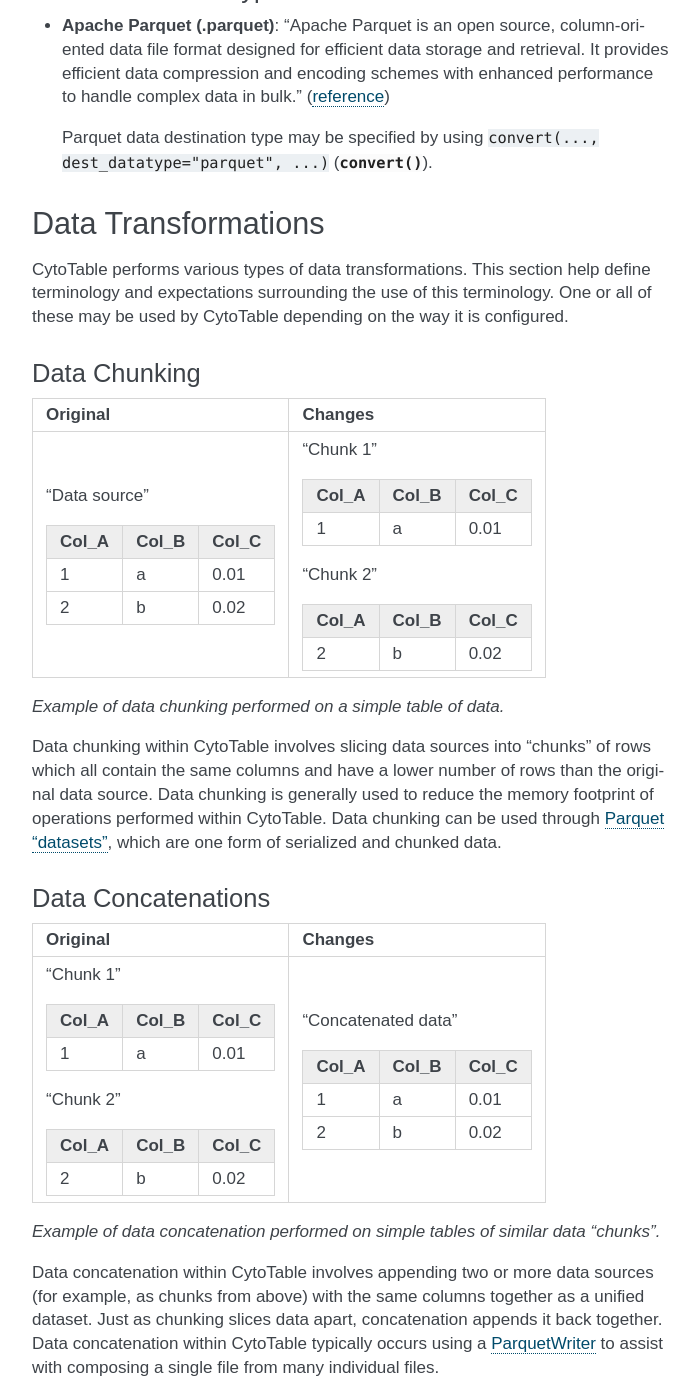
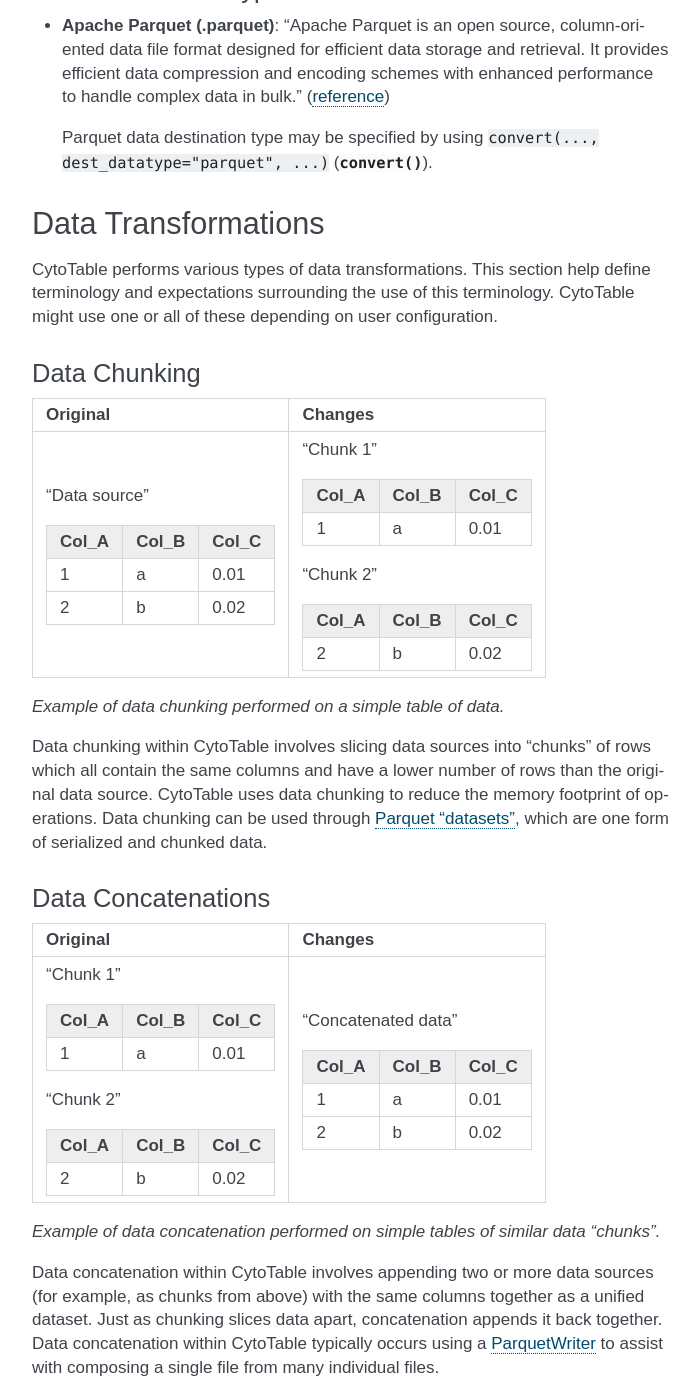
Before and after one commit to cytomining/CytoTable, a Sphinx documentation site: the page built from docs/source/overview.md, in a window 1280 px wide and 1400 px high, scrolled down 2973 px. Shown: the whole window, without its empty margins (438-1138 px from the left). Built offline with Sphinx 7.4.7, drawn with Linux system fonts in a browser that asks for light colours; some of the changed text lies outside the part shown.

Commit message:
Apply suggestions from code review
Co-authored-by: Gregory Way <gregory.way@gmail.com>

```diff
--- a/docs/source/overview.md
+++ b/docs/source/overview.md
@@ -122,7 +122,7 @@
 
 CytoTable performs various types of data transformations.
 This section help define terminology and expectations surrounding the use of this terminology.
-One or all of these may be used by CytoTable depending on the way it is configured.
+CytoTable might use one or all of these depending on user configuration.
 
 ### Data Chunking
 
@@ -164,7 +164,7 @@
 _Example of data chunking performed on a simple table of data._
 
 Data chunking within CytoTable involves slicing data sources into "chunks" of rows which all contain the same columns and have a lower number of rows than the original data source.
-Data chunking is generally used to reduce the memory footprint of operations performed within CytoTable.
+CytoTable uses data chunking to reduce the memory footprint of operations.
 Data chunking can be used through [Parquet "datasets"](https://arrow.apache.org/docs/python/generated/pyarrow.parquet.ParquetDataset.html), which are one form of serialized and chunked data.
 
 ### Data Concatenations
```
Also changed, not shown: other parts of docs/source/overview.md (+1 -1 lines).
